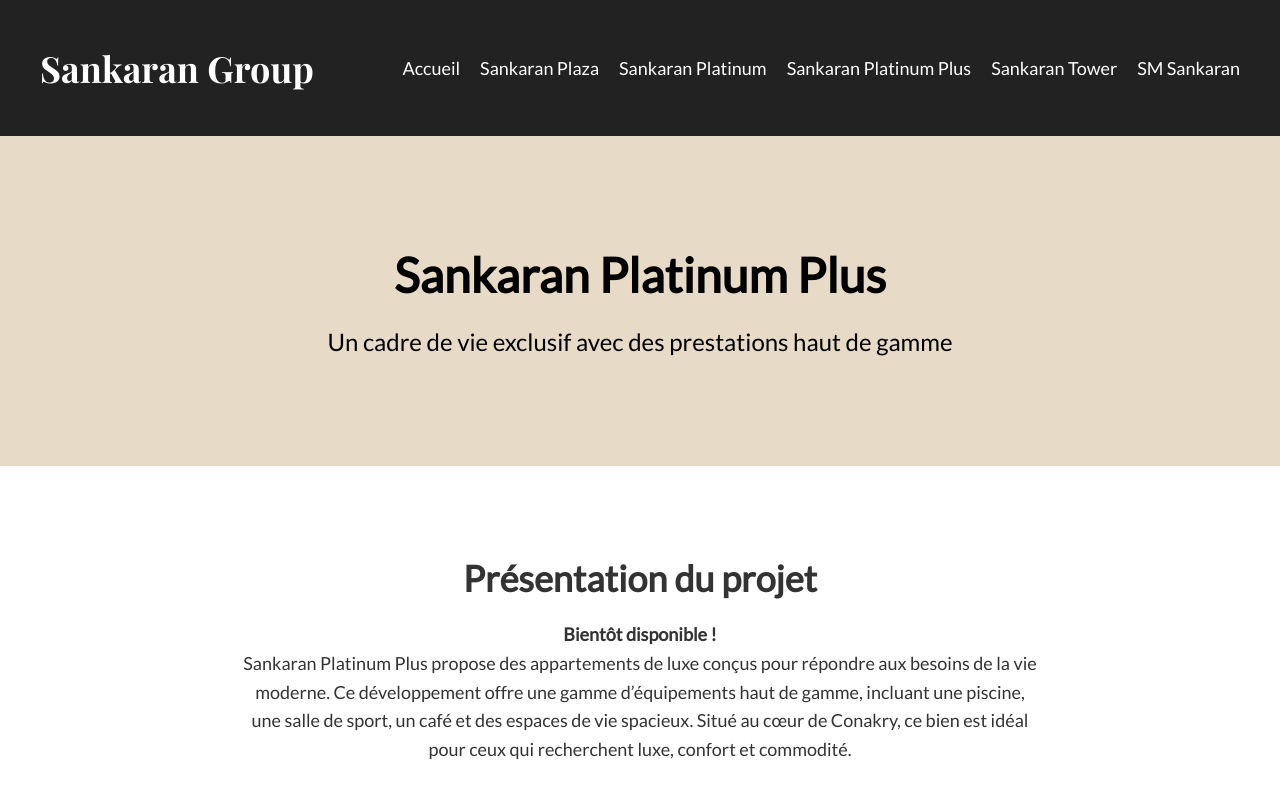
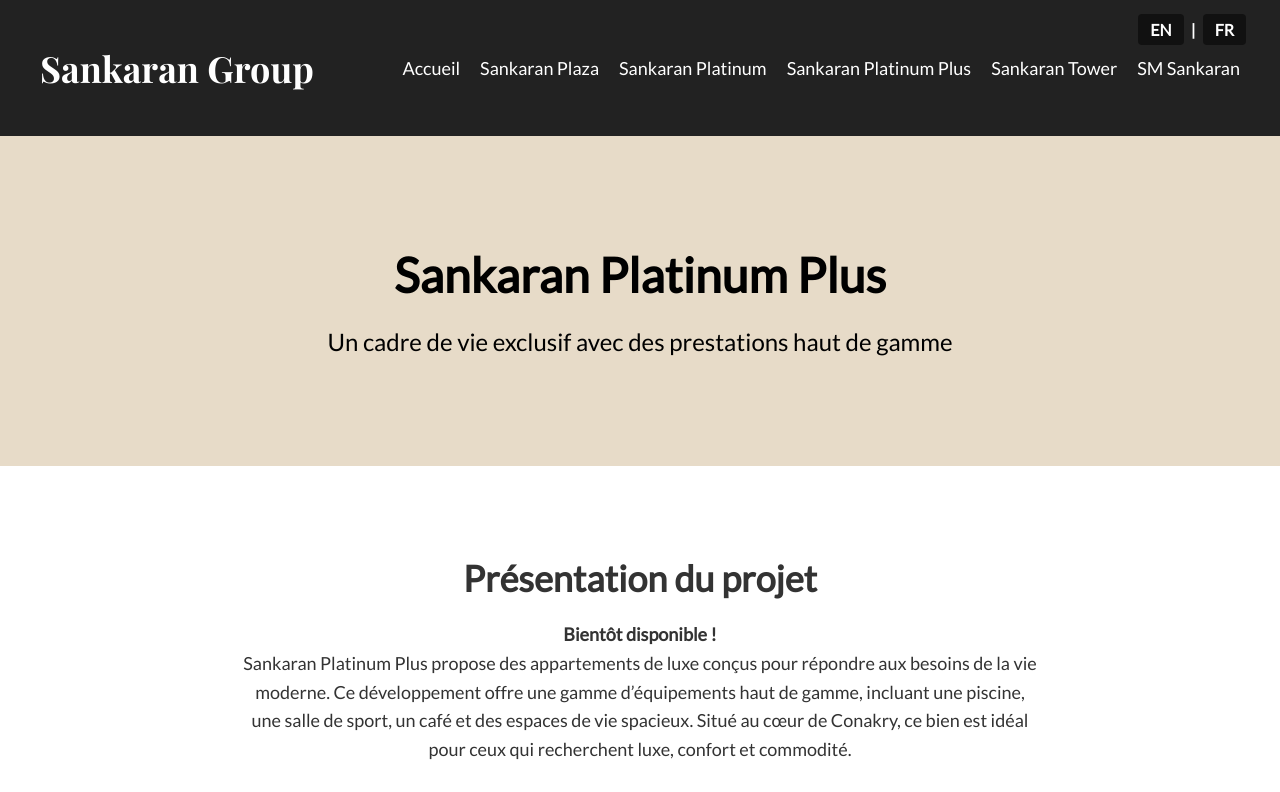
Before and after one commit to HadjaMara/Sankaran-Group, a plain HTML site: page plus-fr.html in a window 1280 px wide. Shown: the top 792 px of the page. Drawn offline with nearby package versions, Linux system fonts and the light colour scheme.

Commit message:
Update plus-fr.html

```diff
--- a/plus-fr.html
+++ b/plus-fr.html
@@ -131,6 +131,26 @@
     footer p {
       font-size: 16px;
     }
+    .language-toggle {
+  position: absolute;
+  top: 20px;
+  right: 30px;
+  z-index: 1000;
+  font-weight: bold;
+}
+
+.language-toggle .lang-option {
+  color: #fff;
+  text-decoration: none;
+  background-color: #111;
+  padding: 6px 12px;
+  border-radius: 4px;
+  margin: 0 4px;
+}
+
+.language-toggle .lang-option:hover {
+  background-color: #333;
+}
   </style>
 </head>
 <body>
@@ -141,10 +161,15 @@
     <a href="index.html">Accueil</a>
     <a href="sankaran-plaza-fr.html">Sankaran Plaza</a>
     <a href="sankaran-platinum-fr.html">Sankaran Platinum</a>
-    <a href="sankaran-platinum-plus-fr.html">Sankaran Platinum Plus</a>
+    <a href="plus-fr.html">Sankaran Platinum Plus</a>
     <a href="sankaran-tower-fr.html">Sankaran Tower</a>
     <a href="sm-sankaran-fr.html">SM Sankaran</a>
   </nav>
+  <div class="language-toggle">
+  <a href="plus-en.html" class="lang-option">EN</a>
+  <span>|</span>
+  <a href="plus-fr.html" class="lang-option">FR</a>
+</div>
 </header>
 
 <section class="hero">
```
